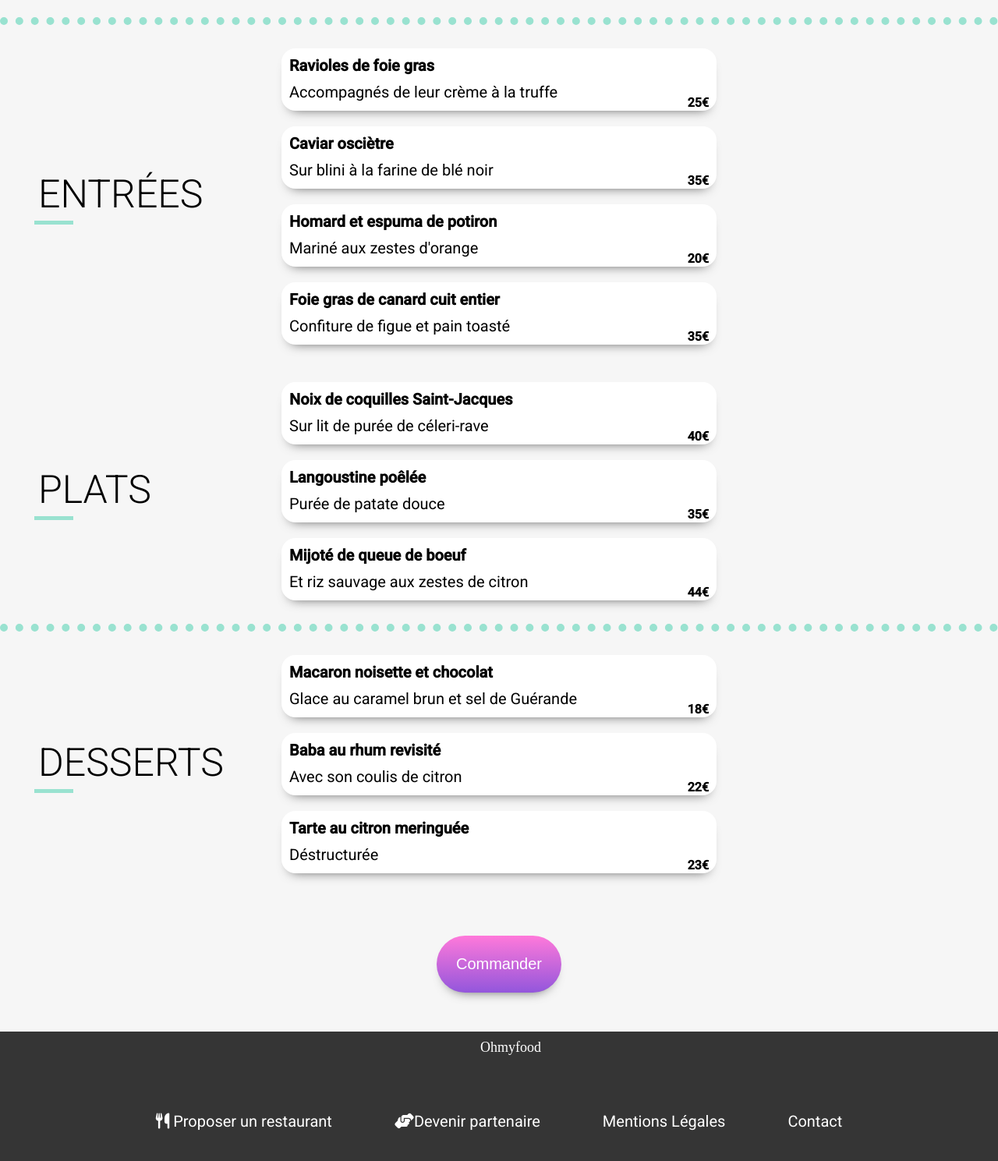
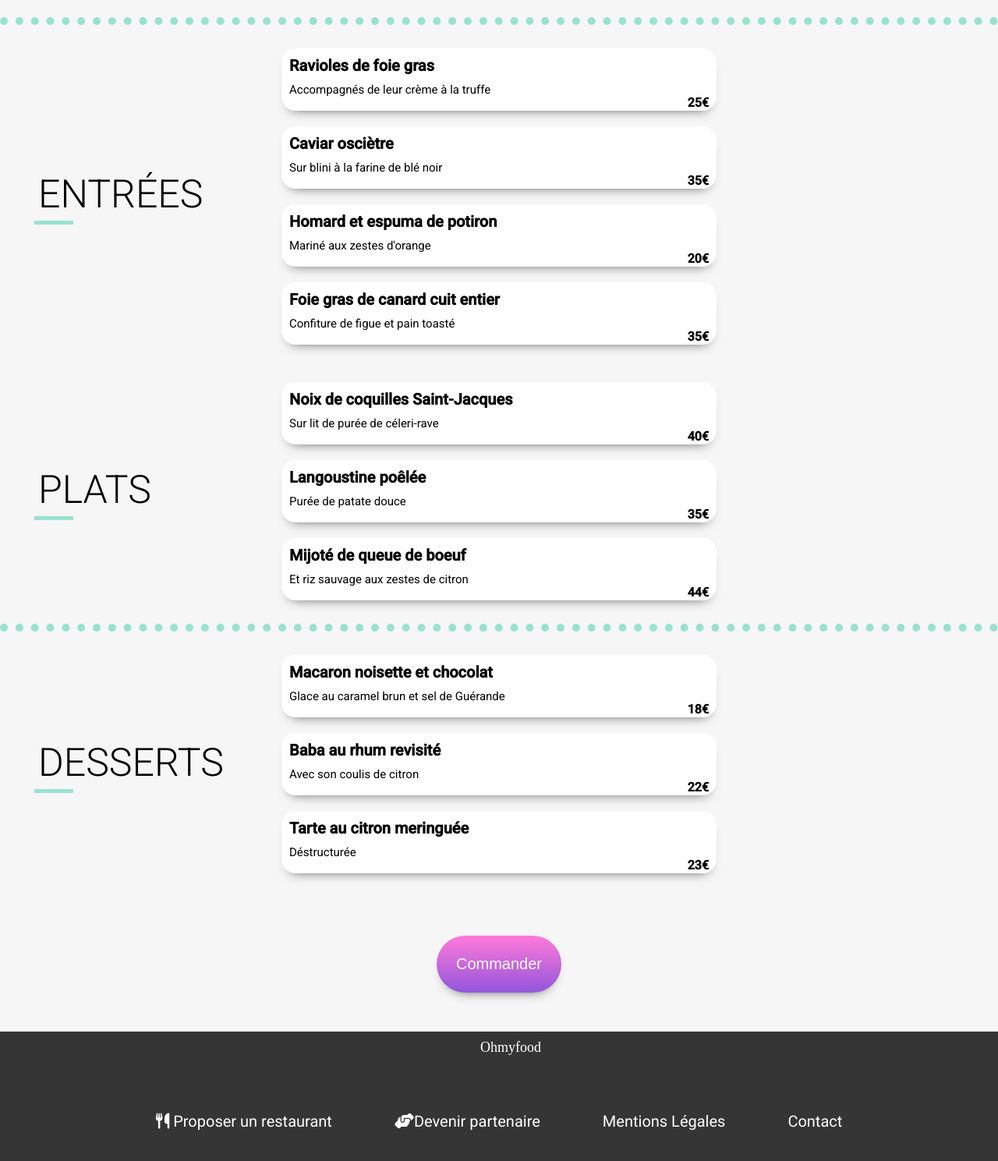
Before and after one commit to RLNao/ohmyfoodprojet3rl.github.io, a Jekyll site: the page indexfourth.html, which Jekyll copies as it is, in a window 1280 px wide. Shown: the part 430-1919 px from the top of the page at 78% size. Built offline with Jekyll 4.4.1, drawn with Linux system fonts in a browser that asks for light colours; nearby versions of some CDN libraries; some web fonts are replaced.

Commit message:
correction noms de classe

```diff
--- a/indexfifth.html
+++ b/indexfifth.html
@@ -167,11 +167,13 @@
 
 
       </div>
+    </div>
+  </div>
   <footer>
     <div class="foot">
       <h6> Ohmyfood</h6>
       <ul>
-            <li></i><a href="#"> <i class="fa-solid fa-utensils"></i> Proposer un restaurant </a></li>
+        <li><a href="#"> <i class="fa-solid fa-utensils"></i> Proposer un restaurant </a></li>
         <li> <a href="#"><i class="fa-solid fa-handshake-angle"></i>Devenir partenaire </a></li>
         <li> <a href="#">Mentions Légales </a></li>
         <li> <a href="#">Contact </a></li>
--- a/indexfourth.html
+++ b/indexfourth.html
@@ -185,11 +185,13 @@
 
 
     </div>
+  </div>
+
   <footer>
     <div class="foot">
       <h6> Ohmyfood</h6>
       <ul>
-          <li></i><a href="#"> <i class="fa-solid fa-utensils"></i> Proposer un restaurant </a></li>
+        <li><a href="#"> <i class="fa-solid fa-utensils"></i> Proposer un restaurant </a></li>
         <li> <a href="#"><i class="fa-solid fa-handshake-angle"></i>Devenir partenaire </a></li>
         <li> <a href="#">Mentions Légales </a></li>
         <li> <a href="#">Contact </a></li>
--- a/indexsecond.html
+++ b/indexsecond.html
@@ -167,13 +167,13 @@
 
 
       </div>
-
-
+    </div>
+  </div>
   <footer>
     <div class="foot">
       <h6> Ohmyfood</h6>
       <ul>
-            <li></i><a href="#"> <i class="fa-solid fa-utensils"></i> Proposer un restaurant </a></li>
+        <li><a href="#"> <i class="fa-solid fa-utensils"></i> Proposer un restaurant </a></li>
         <li> <a href="#"><i class="fa-solid fa-handshake-angle"></i>Devenir partenaire </a></li>
         <li> <a href="#">Mentions Légales </a></li>
         <li> <a href="#">Contact </a></li>
--- a/indexthird.html
+++ b/indexthird.html
@@ -167,11 +167,13 @@
 
 
       </div>
+    </div>
+  </div>
   <footer>
     <div class="foot">
       <h6> Ohmyfood</h6>
       <ul>
-            <li></i><a href="#"> <i class="fa-solid fa-utensils"></i> Proposer un restaurant </a></li>
+        <li><a href="#"> <i class="fa-solid fa-utensils"></i> Proposer un restaurant </a></li>
         <li> <a href="#"><i class="fa-solid fa-handshake-angle"></i>Devenir partenaire </a></li>
         <li> <a href="#">Mentions Légales </a></li>
         <li> <a href="#">Contact </a></li>
--- a/style.css
+++ b/style.css
@@ -129,6 +129,15 @@
   color: #7e7e7e;
 }
 
+html,
+body {
+  width: 100%;
+  height: 100%;
+  margin: 0px;
+  padding: 0px;
+  overflow-x: hidden;
+}
+
 .main-container {
   height: auto;
 }
@@ -161,6 +170,14 @@
     flex-direction: row;
   }
 }
+.main-container__box a {
+  width: 100%;
+  margin: 0;
+  padding: 20px;
+  list-style-type: none;
+  text-decoration: none;
+  color: black;
+}
 .main-container__box__new {
   padding: 10px;
   height: 35px;
@@ -174,15 +191,17 @@
 }
 .main-container img {
   width: 100%;
-  height: 200px;
-  border-top-left-radius: 30px;
-  border-top-right-radius: 30px;
+  height: 190px;
+  border-top-left-radius: 20px;
+  border-top-right-radius: 20px;
   object-fit: cover;
 }
 .main-container figure {
+  height: 270px;
   width: 100%;
   background-color: white;
-  border-radius: 30px;
+  border-radius: 20px;
+  margin: 0;
   color: black;
   box-shadow: 0px 9px 15px -11px rgba(0, 0, 0, 0.7);
 }
@@ -195,10 +214,12 @@
   color: black;
 }
 .main-container figcaption {
-  height: 40px;
-  text-align: left;
+  height: 60px;
+  font-size: 16px;
   font-weight: bold;
-  margin: 15px;
+  margin-top: 10px;
+  margin-left: 15px;
+  line-height: 1.5;
 }
 @media (min-width: 983px) {
   .main-container figcaption {
@@ -364,7 +385,7 @@
   width: 100%;
   height: 350px;
   object-fit: cover;
-  position: absolute;
+  position: fixed;
   top: 80px;
 }
 .menucontainer__box {
@@ -423,7 +444,7 @@
   overflow: hidden;
   padding-top: 10px;
   margin: 0;
-  font-size: 20px;
+  font-size: 15px;
 }
 .menucontainer__box__part__whitebox span {
   display: flex;
@@ -517,7 +538,7 @@
   }
 }
 
-@keyframes scale-in-center {
+@keyframes appear {
   0% {
     transform: translateY(50px);
     opacity: 0;
@@ -530,23 +551,23 @@
 .part1,
 .part4,
 .part7 {
-  animation: scale-in-center 1s both;
+  animation: appear 1s both;
 }
 
 .part2,
 .part5,
 .part8 {
-  animation: scale-in-center 1.3s both;
+  animation: appear 1.3s both;
 }
 
 .part3,
 .part6,
 .part9 {
-  animation: scale-in-center 1.5s both;
+  animation: appear 1.5s both;
 }
 
 .part11 {
-  animation: scale-in-center 1.7s both;
+  animation: appear 1.7s both;
 }
 
 .selectme {
```
Also changed, not shown: index.html (+18 -22 lines), sass/layout/main.scss (+29 -9 lines), sass/layout/mainsecond.scss (+7 -7 lines), 1 other file. Lines whose indentation alone changed are shown as unchanged.
